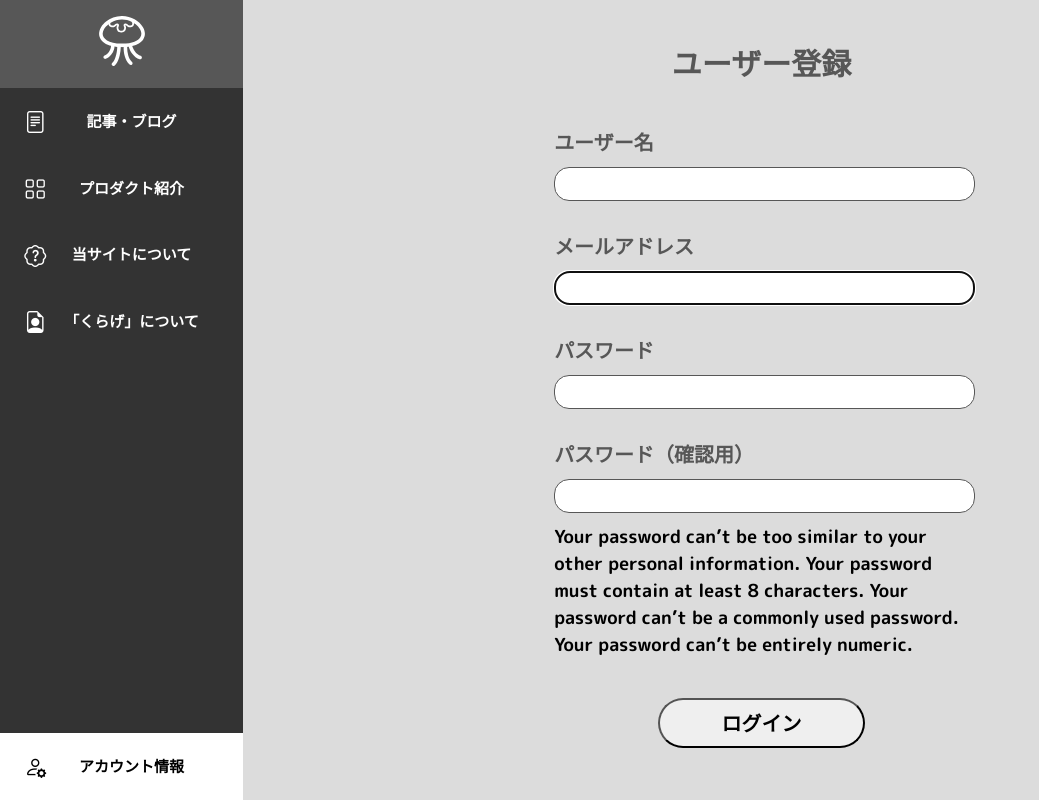
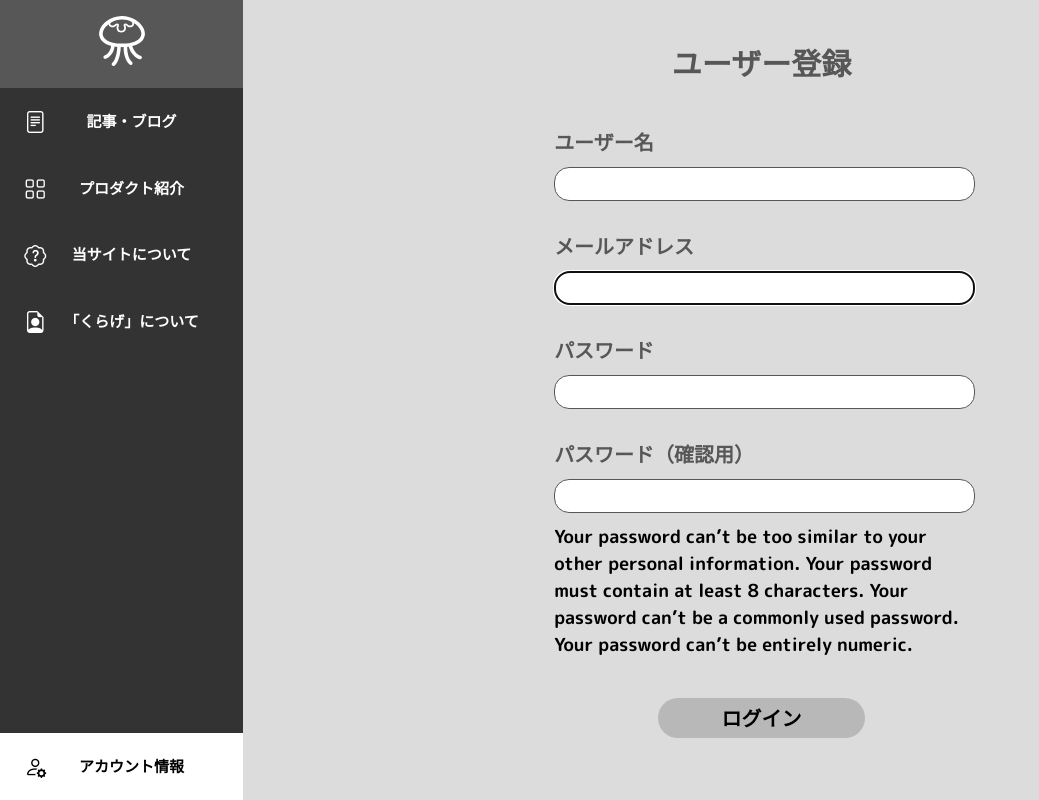
Before and after one commit to k-azuki-t/Django_Article_Project, a Django app: page /accounts/signup/ in a window 1280 px wide. Shown: the whole page, without its empty margins (0-1039 px from the left). Run offline with Django 5.2, Linux system fonts and the light colour scheme; some libraries are stand-ins or nearby versions.

Commit message:
ボタンのスタイルを統一（navbar意外）

```diff
--- a/static/css/accounts.css
+++ b/static/css/accounts.css
@@ -44,12 +44,6 @@
 .account-form button {
     margin: 40px auto; /* combination with parent-element's flex-direction & align-items, this button  */
     width: 50%;
-    font-family: 'M PLUS Rounded 1c', sans-serif;
-    font-weight: bold;
-    font-size: 20px;
-    height: 50px;
-    border-radius: 25px;
-    cursor: pointer;
 }
 
 
@@ -104,15 +98,6 @@
 }
 .account-control-buttons button{
     width: 80%;
-    height: 40px;
-    text-align: center;
-    border-radius: 20px;
-    cursor: pointer;
-    font-size: clamp(15px, 2.5vw, 20px);
-    font-family: 'M PLUS Rounded 1c', sans-serif;
-    font-weight: bold;
-    border: none;
-    background-color: #d5d5d5;
     margin: 0 auto;
 }
 .account-control-buttons .button-name {
--- a/static/css/article-edit.css
+++ b/static/css/article-edit.css
@@ -72,18 +72,10 @@
 }
 .article-edit-button-containor .article-edit-button {
     margin: 0 5px;
-    font-size: 20px;
-    height: 40px;
-    width: 120px;
-    border-radius: 25px;
-    font-weight: bold;
-    font-family: 'M PLUS Rounded 1c', sans-serif;
-    border-style: none;
-    cursor: pointer;
+    width: 150px;
 }
-.article-edit-button-containor .submit-button {
+.article-edit-button-containor .post-data-button {
     margin-left: auto;
-    background-color: rgb(184, 184, 184);
 }
 
 /* .submit-button-container {
--- a/static/css/common.css
+++ b/static/css/common.css
@@ -26,12 +26,20 @@
     background-color: #fdc763 !important;
 }
 
-.button {
-    font-size: 30px;
-    height: 50px;
-    border-radius: 25px;
+
+.button { /* width・margin は別途指定 */
+    font-size: clamp(15px, 2vw, 20px);
+    font-family: 'M PLUS Rounded 1c', sans-serif;
     font-weight: bold;
-    font-family: 'M PLUS Rounded 1c', sans-serif;
+    text-align: center;
+    height: 40px;
+    border: none;
+    border-radius: 20px;
+    cursor: pointer;
+    background-color: #d5d5d5;
+}
+.post-data-button {
+    background-color: rgb(184, 184, 184);
 }
 /* coomon style end */
 
--- a/templates/accounts/login.html
+++ b/templates/accounts/login.html
@@ -27,7 +27,7 @@
             </div>
         </div>
 
-        <button type="submit">ログイン</button>
+        <button type="submit" class="button">ログイン</button>
 
     </form>
 </div>
--- a/templates/accounts/profile_change.html
+++ b/templates/accounts/profile_change.html
@@ -27,7 +27,7 @@
             </div>
         </div>
 
-        <button type="submit">変更</button>
+        <button type="submit" class="button post-data-button">変更</button>
 
     </form>
 </div>
--- a/templates/accounts/signup.html
+++ b/templates/accounts/signup.html
@@ -77,7 +77,7 @@
             Your password can’t be entirely numeric.
         </div>
 
-        <button type="submit">ログイン</button>
+        <button type="submit" class="button post-data-button">ログイン</button>
 
     </form>
 </div>
```
Also changed, not shown: templates/accounts/profile.html (+5 -5 lines), templates/articles/articles_edit.html (+12 -3 lines).
